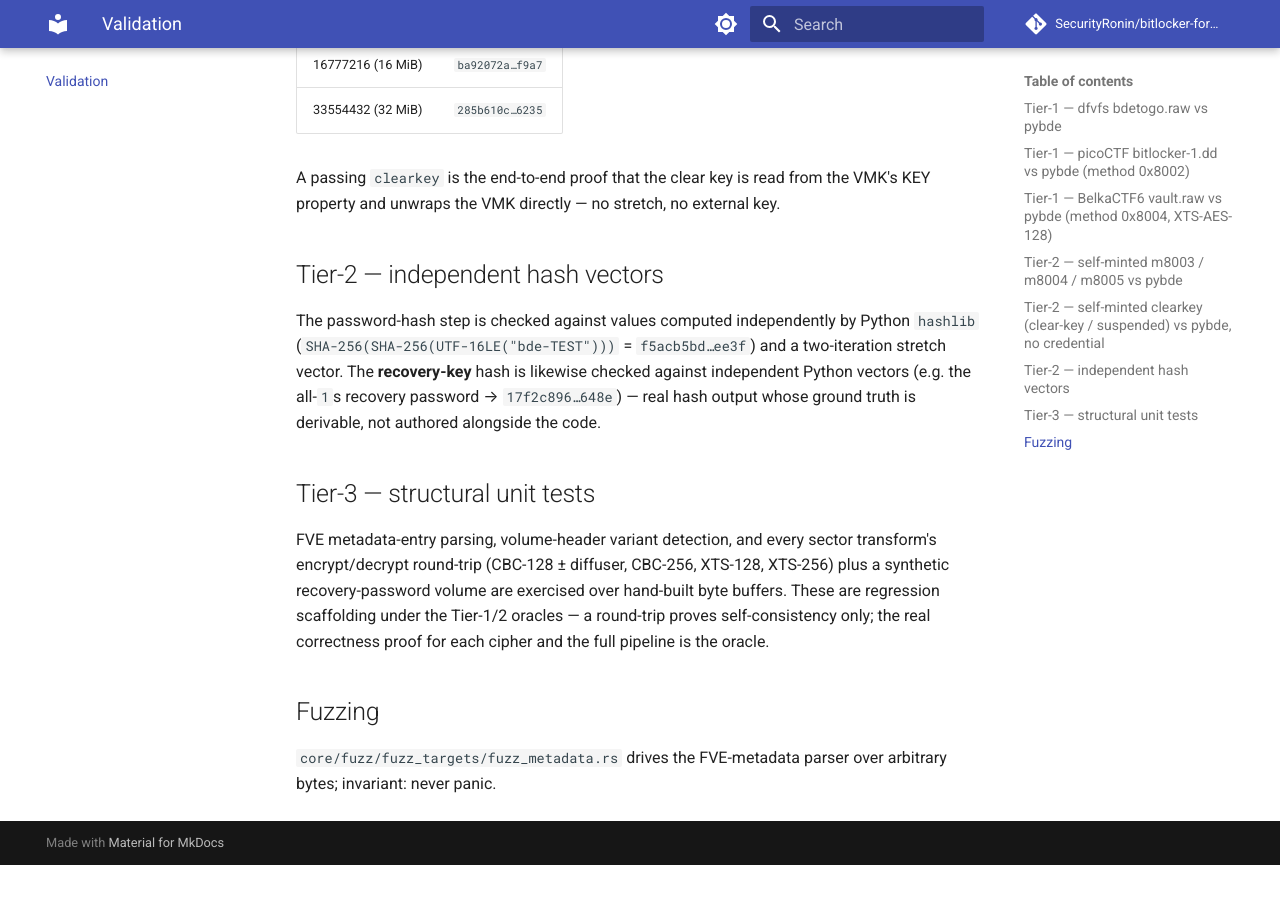
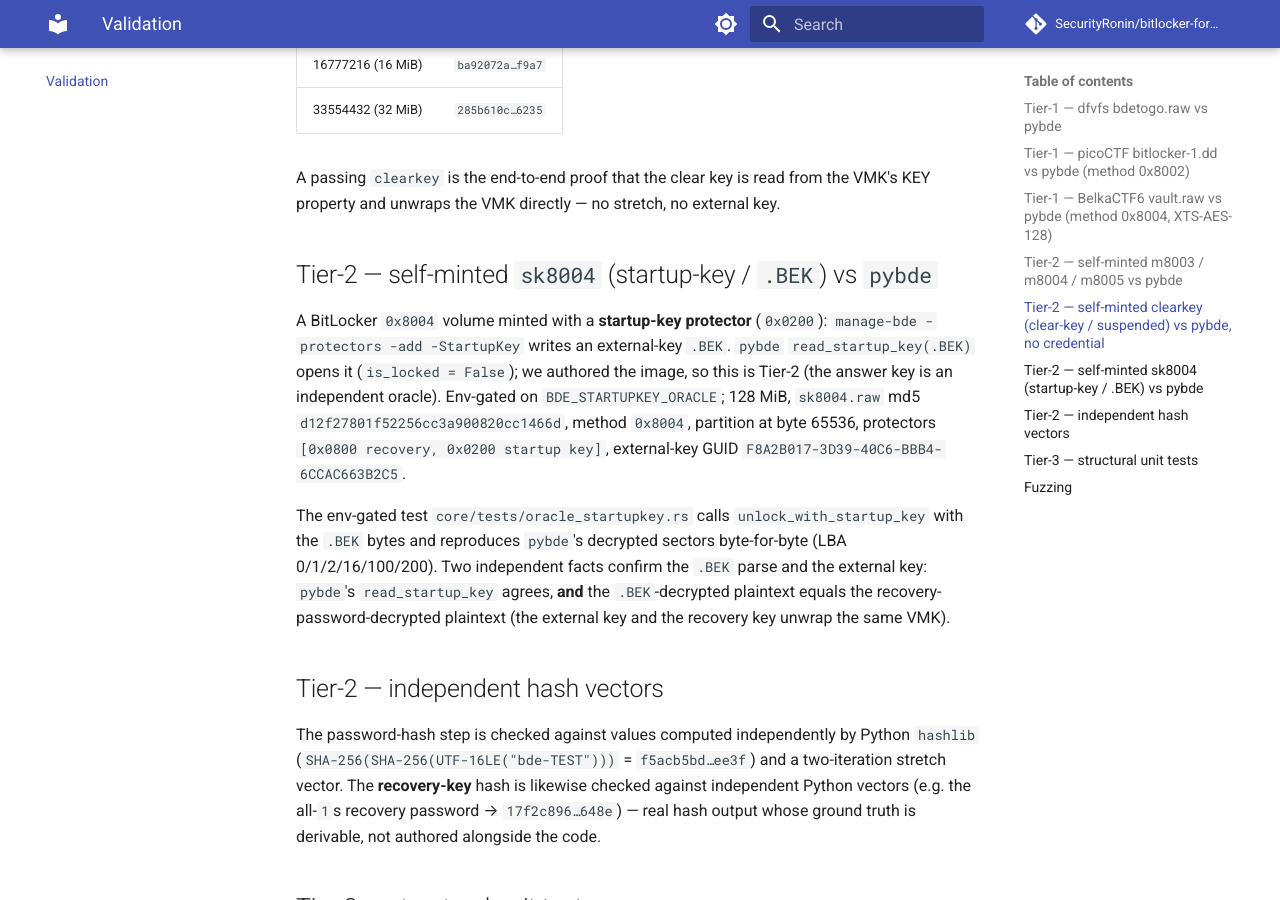
Before and after one commit to SecurityRonin/bitlocker-forensic, an MkDocs documentation site: the page built from docs/validation.md, in a window 1280 px wide and 900 px high, scrolled down 3319 px. Built offline with MkDocs 1.6.1 and Material for MkDocs 9.7.7, drawn with Linux system fonts in a browser that asks for light colours; comment, search, counter and statistics services are not loaded; before the commit the page ends 4184 px from its top, so only the background shows below that.

Commit message:
docs(bitlocker): startup-key (.BEK) unlock — CHANGELOG, README, validation, provenance
0.3.0 now delivers 4 of 5 unlock protectors (password / recovery / clear-key /
startup-key). Documents the sk8004 Tier-2 pybde oracle and its provenance.

Co-Authored-By: Claude Opus 4.8 <noreply@anthropic.com>

```diff
--- a/docs/validation.md
+++ b/docs/validation.md
@@ -120,6 +120,24 @@ no credential and reproduces `pybde`'s decrypted sectors byte-for-byte:
 A passing `clearkey` is the end-to-end proof that the clear key is read from the
 VMK's KEY property and unwraps the VMK directly — no stretch, no external key.
 
+## Tier-2 — self-minted `sk8004` (startup-key / `.BEK`) vs `pybde`
+
+A BitLocker `0x8004` volume minted with a **startup-key protector** (`0x0200`):
+`manage-bde -protectors -add -StartupKey` writes an external-key `.BEK`. `pybde`
+`read_startup_key(.BEK)` opens it (`is_locked = False`); we authored the image, so
+this is Tier-2 (the answer key is an independent oracle). Env-gated on
+`BDE_STARTUPKEY_ORACLE`; 128 MiB, `sk8004.raw` md5
+`d12f27801f52256cc3a900820cc1466d`, method `0x8004`, partition at byte 65536,
+protectors `[0x0800 recovery, 0x0200 startup key]`, external-key GUID
+`F8A2B017-3D39-40C6-BBB4-6CCAC663B2C5`.
+
+The env-gated test `core/tests/oracle_startupkey.rs` calls `unlock_with_startup_key`
+with the `.BEK` bytes and reproduces `pybde`'s decrypted sectors byte-for-byte (LBA
+0/1/2/16/100/200). Two independent facts confirm the `.BEK` parse and the external
+key: `pybde`'s `read_startup_key` agrees, **and** the `.BEK`-decrypted plaintext
+equals the recovery-password-decrypted plaintext (the external key and the recovery
+key unwrap the same VMK).
+
 ## Tier-2 — independent hash vectors
 
 The password-hash step is checked against values computed independently by
```
Also changed, not shown: CHANGELOG.md (+12 -0 lines), README.md (+16 -12 lines), 1 other file.
